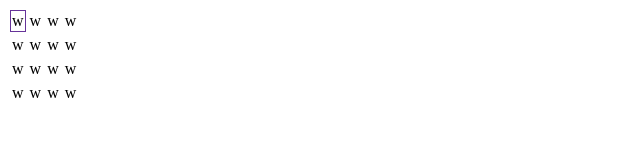
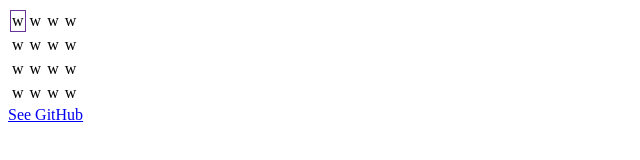
Before and after one commit to kant2002/hower_sample1, a website: page index.html in a window 1280 px wide. Shown: the whole page, without its empty margins (0-640 px from the left). Drawn offline with nearby package versions, Linux system fonts and the light colour scheme; no server answers.

Commit message:
Add github link

```diff
--- a/index.html
+++ b/index.html
@@ -16,6 +16,8 @@
         <table id="gameField">
 
         </table>
+
+        <a href="https://github.com/kant2002/hower_sample1">See GitHub</a>
     </body>
     <script type="module" src="dist/index.js"></script>
 </html>
```
